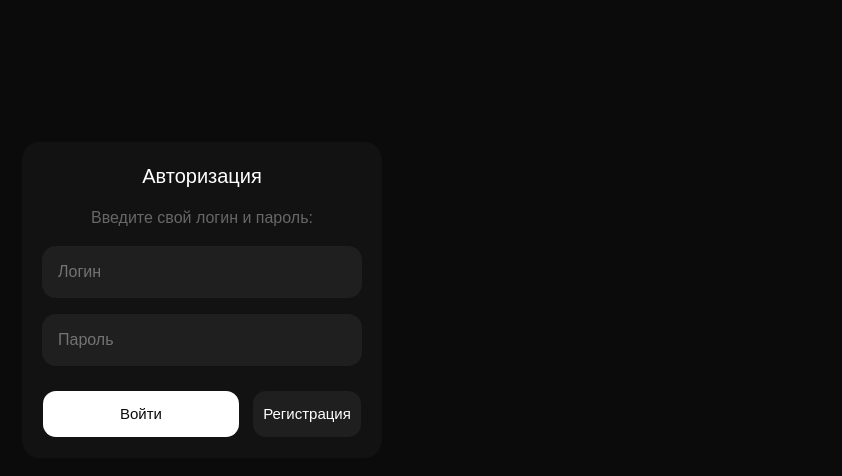
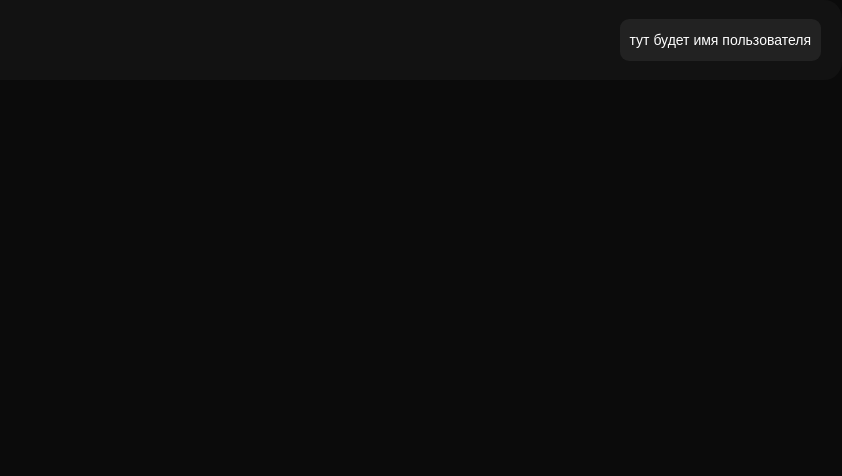
Before and after one commit to eljanpol/students_crud, a React (Vite) app in the folder front/: page /main/admin in a window 1280 px wide. Before the commit this address led to /main/login. Shown: the top 476 px of the page, without its empty margins (438-1280 px from the left). Built offline with nearby package versions, Linux system fonts and the light colour scheme.

Commit message:
admin panel 1.0

```diff
--- a/front/src/app/App.tsx
+++ b/front/src/app/App.tsx
@@ -2,6 +2,7 @@ import { BrowserRouter, Routes, Route, useNavigate, Outlet, Navigate } from "rea
 import { LoginPage } from "./login-page";
 import { RegisterPage } from "./register-page";
 import { HomePage } from "./home-page";
+import { AdminPage } from "./admin-page";
 import { QueryClient, QueryClientProvider } from "react-query";
 
 const client = new QueryClient()
@@ -15,6 +16,7 @@ export const App = () => {
                         <Route path="login" element={<LoginPage/>}/>
                         <Route path="register" element={<RegisterPage/>}/>
                         <Route path="home" element={<HomePage/>}/>
+                        <Route path="admin" element={<AdminPage/>}/>
                     </Route>
                     <Route path="*" element={<Navigate to="/main/login" replace />} />
                 </Routes>
--- /dev/null
+++ b/front/src/app/admin-page.tsx
@@ -0,0 +1,32 @@
+import { useNavigate } from "react-router-dom"
+import { Button } from "../components/ui/button"
+import {
+  DropdownMenu,
+  DropdownMenuContent,
+  DropdownMenuItem,
+  DropdownMenuTrigger,
+} from "../components/ui/dropdown-menu"
+
+export const AdminPage = () => {
+    const navigate = useNavigate()
+    return (
+        <div className="min-h-screen bg-[#0B0B0B]">
+
+            <div className="overflow-hidden relative min-h-11 w-full flex items-top justify-center">
+                <div className="relative h-20 w-full bg-[#0B0B0B] flex justify-start">
+                    <div className="rounded-2xl bg-[#ffffff07] w-500 flex flex-row-reverse gap-4 items-center">
+                        <DropdownMenu>
+                            <DropdownMenuTrigger asChild className="bg-[#222222] hover:bg-[#303030] hover:text-white -translate-x-5 h-11 text-white">
+                                <Button>тут будет имя пользователя</Button>
+                            </DropdownMenuTrigger>
+                            <DropdownMenuContent className="hover-bg-[#ffffff07] text-white cursor-pointer bg-[#171717]">
+                            <DropdownMenuItem onClick={() => navigate("/main/login")}>⇐ Выйти</DropdownMenuItem>
+                            </DropdownMenuContent>
+                        </DropdownMenu>
+                    </div>
+                </div>
+            </div>
+
+
+        </div>
+    )}
--- a/front/src/app/home-page.tsx
+++ b/front/src/app/home-page.tsx
@@ -38,7 +38,7 @@ export const HomePage = () => {
                     <Button className="w-82 h-11 bg-[#222222] text-[#ffffff] hover:bg-[#303030]">Тест</Button>
                     <Button className="w-82 h-11 bg-[#222222] text-[#ffffff] hover:bg-[#303030]">Тест</Button>
                     <Button className="w-82 h-11 bg-[#222222] text-[#ffffff] hover:bg-[#303030]">Тест</Button>
-                    <Button className="w-82 h-11 bg-[#222222] text-[#ffffff] hover:bg-[#303030]">Тест</Button>
+                    <Button className="w-82 h-11 bg-[#222222] text-[#ffffff] hover:bg-[#303030]" onClick={() => navigate("/main/admin")}>Админ-панель</Button>
                 </div>
 
                 <div className="border rounded-2xl border-zinc-700 flex flex-col justify-start py-12 px-6 h-159 overflow-y-auto">
```
